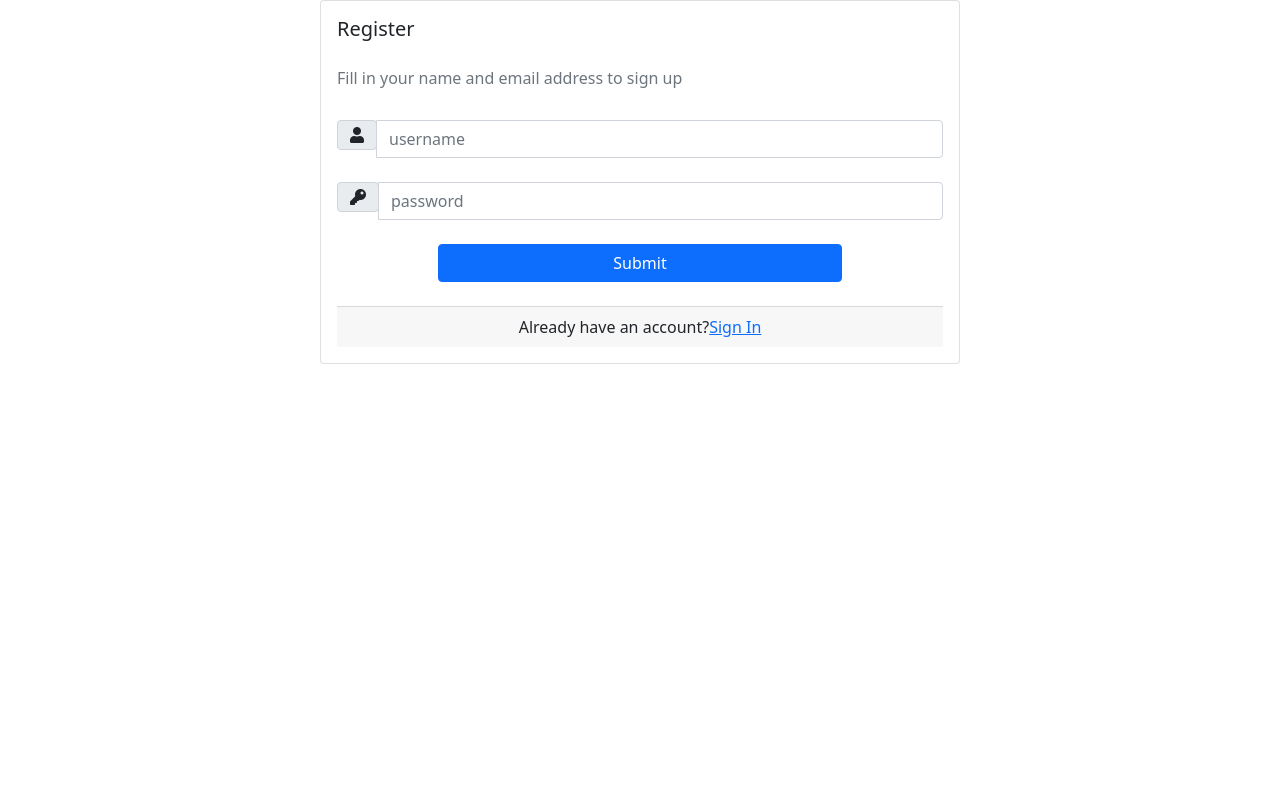
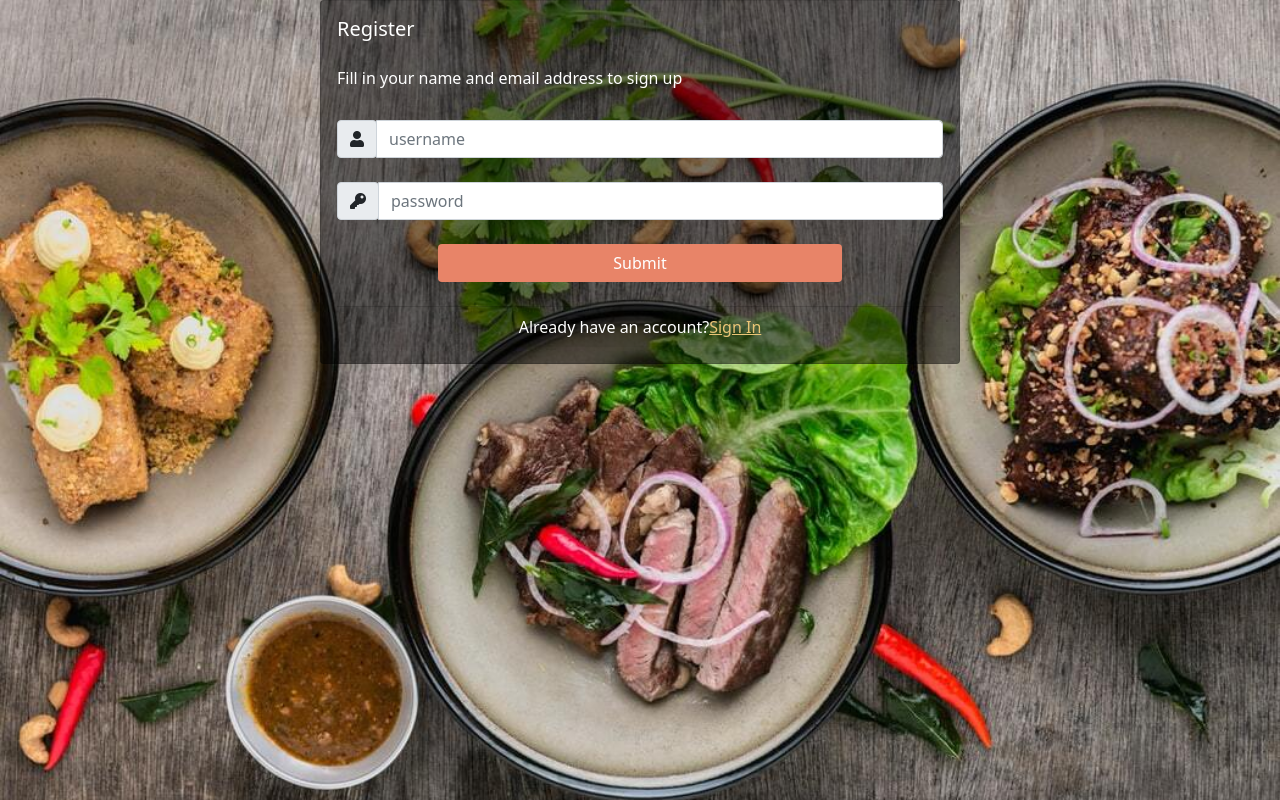
Before and after one commit to Tom1358/cooking_for_two, a Flask app: page /register in a window 1280 px wide. Shown: the part 56-856 px from the top of the page. Before the commit the page ends 420 px from the top, so only its background shows below. Run offline with Flask 2, Linux system fonts and the light colour scheme; some libraries are stand-ins or nearby versions.

Commit message:
Add background photo to register.html

```diff
--- a/static/css/style.css
+++ b/static/css/style.css
@@ -1,6 +1,8 @@
 .text-shadow {
     text-shadow: 2px 2px 2px rgba(0, 0, 0, 0.5);
 }
+
+/*-------- Colour theme for text and backgrounds --------*/
 
 .pastel-red {
     background-color: #E88468;
@@ -47,12 +49,49 @@
     color: rgba(255,255,255,.55)
 }
 
+/*-------- Hover and Active for buttons --------*/
+
 .active-button:active {
-    background-color: white;
-    color: black;
+    background-color: #EAC576;
+    color: #583B23;
 }
 
 .active-button:hover {
-    background-color: white;
-    color: black;
+    background-color: #EAC576;
+    color: #583B23;
 }
+
+.btn:hover {
+    background-color: #EAC576;
+    color: #583B23;
+}
+
+a:hover {
+    color: #E88468;
+}
+
+/*-------- Background theme for card - dimming background image --------*/
+
+.card{
+
+    background-color: rgba(0,0,0,0.5);
+}
+
+.card-title .card-subtitle {
+    color: #fff;
+}
+
+/*-------- Background image --------*/
+
+.background-image {
+    background-image: url('/static/images/generic_photo.jpg');
+    background-size: cover;
+    background-repeat: no-repeat;
+    height: 100vh;
+}
+
+
+
+.input-group-text {
+    height: 38px;
+}
--- a/templates/dishes.html
+++ b/templates/dishes.html
@@ -15,8 +15,8 @@
                         Create your own cookbook</br>
                     </p>
                     <div class="d-grid gap-3 d-sm-flex justify-content-sm-center justify-content-xl-start">
-                        <a class="btn pastel-red btn-lg px-4 me-sm-3 active-button" href="#features">Get Started</a>
-                        <a class="btn btn-outline-light btn-lg px-4" href="#!">Learn More</a>
+                        <a class="btn pastel-red btn-lg px-4 me-sm-3 active-button" href="{{ url_for('register') }}">Register</a>
+                        <a class="btn btn-outline-light btn-lg px-4" href="#features">Learn More</a>
                     </div>
                 </div>
             </div>
--- a/templates/register.html
+++ b/templates/register.html
@@ -1,10 +1,12 @@
 {% extends "base.html" %}
 {% block content %}
 
+<div class="background-image">
+
 <div class="card col-6 offset-3">
     <div class="card-body">
-            <h5 class="card-title">Register</h5></br>
-            <h6 class="card-subtitle mb-2 text-muted">Fill in your name and email address to sign up</h6></br>
+            <h5 class="card-title text-white">Register</h5></br>
+            <h6 class="card-subtitle mb-2 text-white">Fill in your name and email address to sign up</h6></br>
             <form>
                 <div class="input-group form-group">
                     <div class="input-group-prepend">
@@ -19,15 +21,17 @@
                     <input type="password" class="form-control" placeholder="password">
                 </div></br>
                 <div class="form-group">
-                    <button type="submit" class="btn btn-primary col-8 offset-2">Submit</button>
+                    <button type="submit" class="btn pastel-red col-8 offset-2 active-button:active active-button:hover">Submit</button>
                 </div></br>
             </form>
             <div class="card-footer">
-				<div class="d-flex justify-content-center links">
-					Already have an account?<a href="#">Sign In</a>
+				<div class="d-flex justify-content-center links text-white">
+					Already have an account? <a href="#" class = "text-pastel-yellow">Sign In</a>
 				</div>
 			</div>
     </div>
 </div>
 
+</div>
+
 {% endblock %}
```
